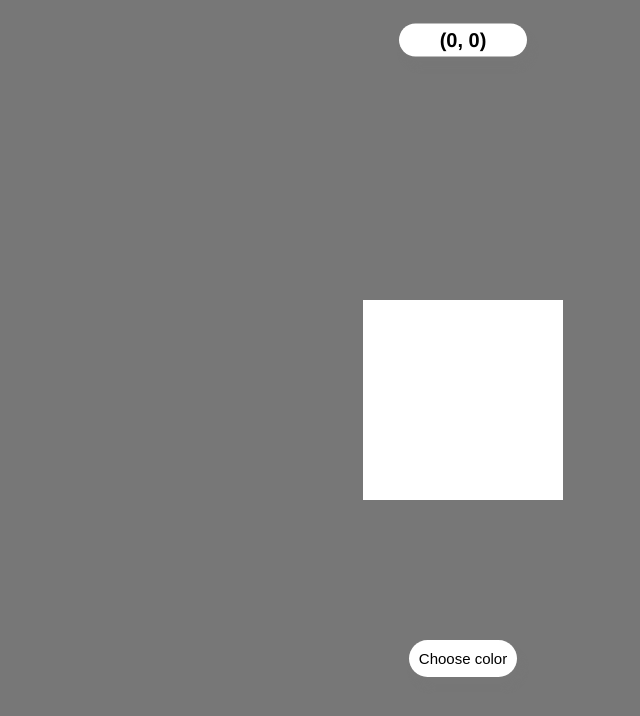
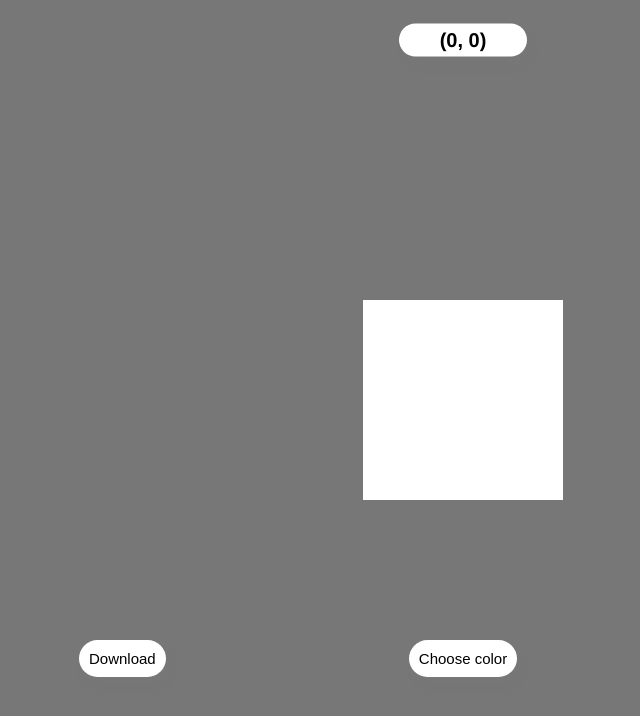
Before and after one commit to carlbeattie2000/r-place_clone, a plain HTML site: page index.html in a window 1280 px wide. Shown: the whole page, without its empty margins (177-817 px from the left). Drawn offline with Linux system fonts and the light colour scheme.

Commit message:
canvas image export, removed unused console.log

```diff
--- a/index.html
+++ b/index.html
@@ -19,6 +19,8 @@
       <p>(0, 0)</p>
     </div>
 
+    <button id="image_download_button">Download</button>
+
     <button id="open_color_selector" class="open_color_selector">Choose color</button>
 
     <div id="color_selector_container" class="color_selector_container">
```
Also changed, not shown: css/bundle.min.css (+1 -1 lines), js/index.min.js.
